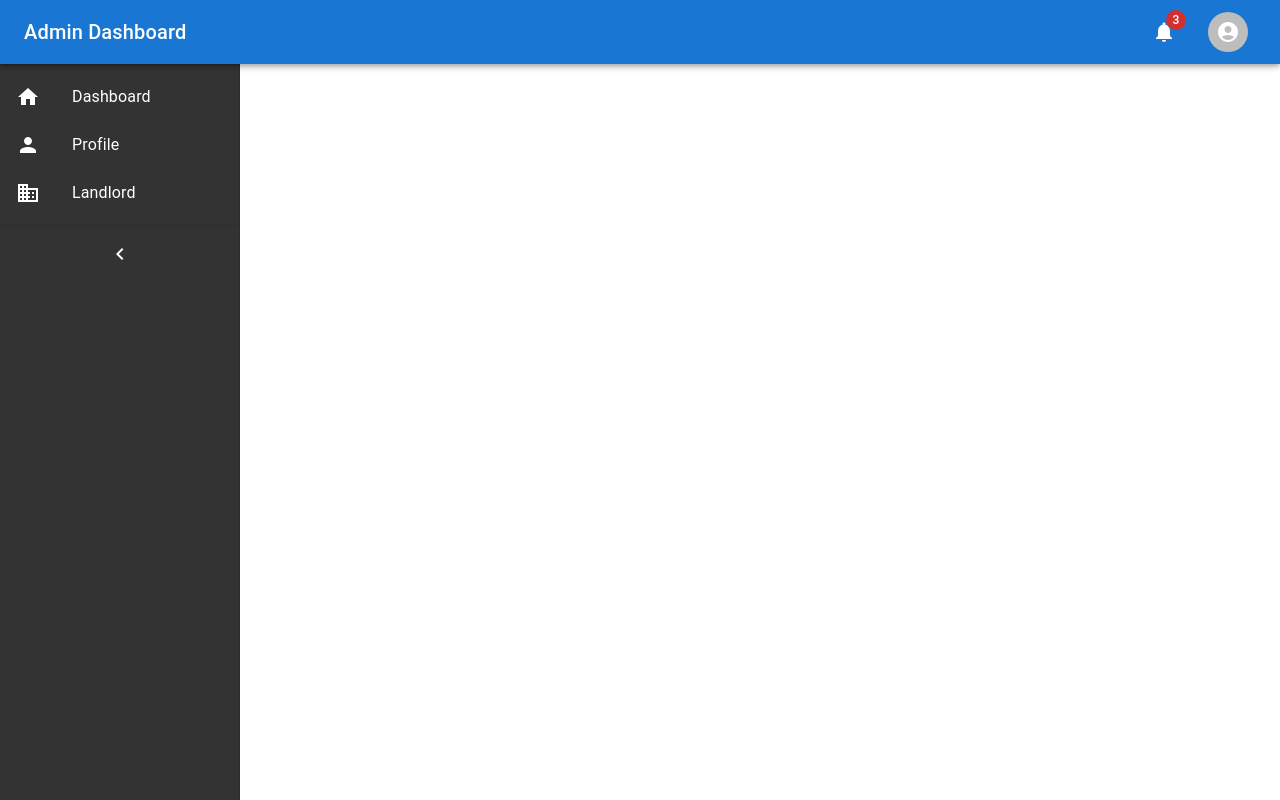
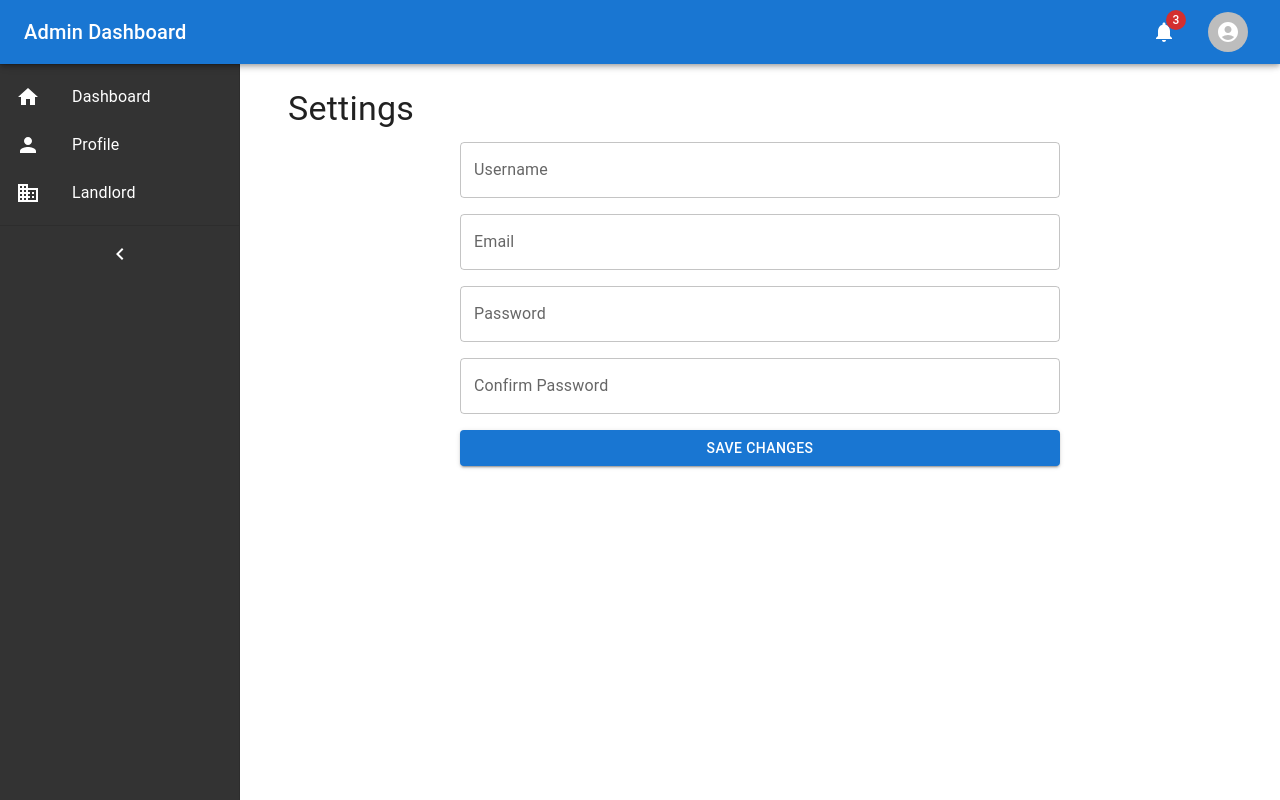
Before and after one commit to AfshanAlamEngg/mypg-frontend, a React (Create React App) app: page /settings in a window 1280 px wide. Built offline with nearby package versions, Linux system fonts and the light colour scheme.

Commit message:
Added Setting.js in the project

```diff
--- a/src/App.js
+++ b/src/App.js
@@ -3,7 +3,7 @@ import { BrowserRouter as Router, Route, Routes } from 'react-router-dom';
 import { CssBaseline, Box, Toolbar } from '@mui/material';
 import Navbar from './components/Navbar';
 import Sidebar from './components/Sidebar';
-// import Dashboard from './pages/Dashboard';
+import Settings from './components/Settings'; // import Dashboard from './pages/Dashboard';
 import Dashboard from './pages/Dashboard/Dashboard';
 import Profile from './pages/Profile';
 import Landlord from './pages/Landlord'; // Import the new Landlord page
@@ -33,6 +33,7 @@ const App = () => {
                         <Route path="/dashboard" element={<Dashboard />} />
                         <Route path="/profile" element={<Profile />} />
                         <Route path="/landlord" element={<Landlord />} /> {/* Add new route */}
+                        <Route path="/settings" element={<Settings />} />
                     </Routes>
                 </Box>
             </Box>
--- /dev/null
+++ b/src/components/Settings.js
@@ -0,0 +1,55 @@
+// src/components/Settings.js
+import React from 'react';
+import { Container, Typography, TextField, Button, Box } from '@mui/material';
+
+const Settings = () => {
+    const handleSave = () => {
+        // Handle save settings logic here
+        console.log('Settings saved');
+    };
+
+    return (
+        <Container>
+            <Typography variant="h4" gutterBottom>
+                Settings
+            </Typography>
+            <Box
+                sx={{
+                    display: 'flex',
+                    flexDirection: 'column',
+                    gap: 2,
+                    maxWidth: 600,
+                    margin: '0 auto'
+                }}
+            >
+                <TextField
+                    label="Username"
+                    variant="outlined"
+                />
+                <TextField
+                    label="Email"
+                    variant="outlined"
+                />
+                <TextField
+                    label="Password"
+                    type="password"
+                    variant="outlined"
+                />
+                <TextField
+                    label="Confirm Password"
+                    type="password"
+                    variant="outlined"
+                />
+                <Button
+                    variant="contained"
+                    color="primary"
+                    onClick={handleSave}
+                >
+                    Save Changes
+                </Button>
+            </Box>
+        </Container>
+    );
+};
+
+export default Settings;
```
